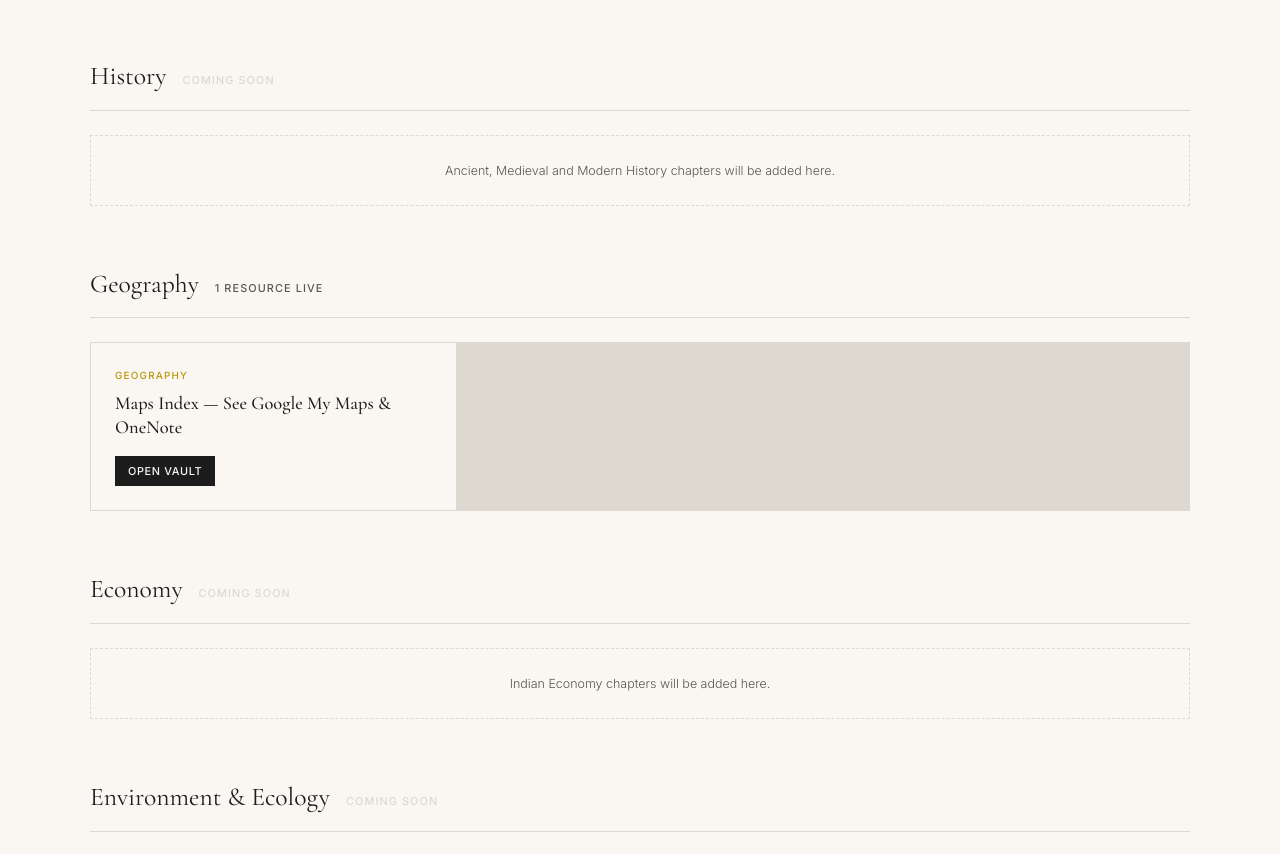
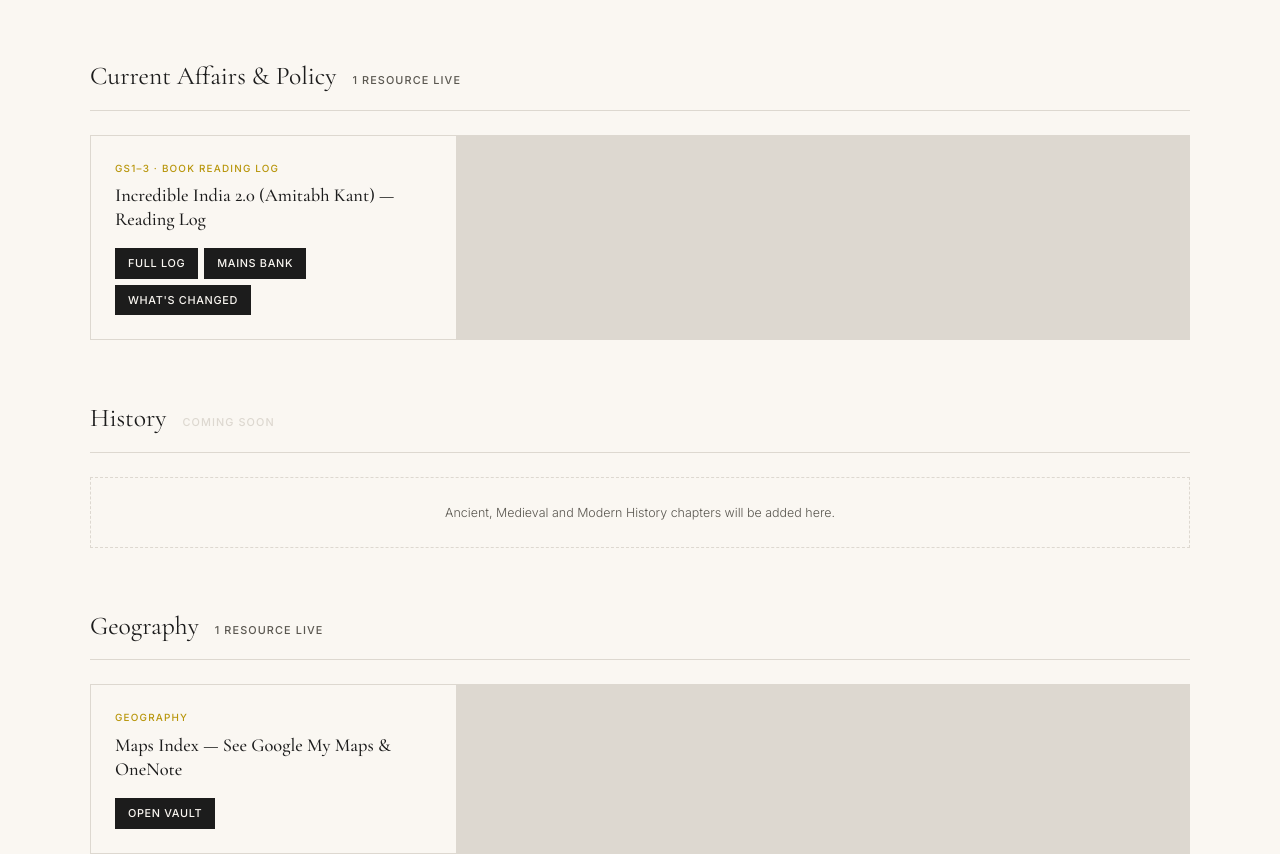
Before and after one commit to sanghamitrasahoocse/theworkingaspirant.github.io, a plain HTML site: page vault.html in a window 1280 px wide. Shown: the part 1135-1989 px from the top of the page. Drawn offline with nearby package versions, Linux system fonts and the light colour scheme.

Commit message:
Add files via upload

```diff
--- a/vault.html
+++ b/vault.html
@@ -220,6 +220,29 @@
       </div>
     </div>
 
+    <!-- CURRENT AFFAIRS & POLICY -->
+    <div class="subject-section" id="current-affairs">
+      <div class="subject-header">
+        <h2 class="subject-name">Current Affairs &amp; Policy</h2>
+        <span class="subject-count">1 resource live</span>
+      </div>
+
+      <div class="chapter-grid">
+
+        <!-- Incredible India 2.0 — LIVE -->
+        <div class="chapter-card">
+          <p class="chapter-number">GS1&ndash;3 &middot; Book Reading Log</p>
+          <p class="chapter-title">Incredible India 2.0 (Amitabh Kant) — Reading Log</p>
+          <div class="format-links">
+            <a class="format-link active-link" href="/incredible-india-notes.html">Full Log</a>
+            <a class="format-link active-link" href="/incredible-india-notes.html#mainsbank">Mains Bank</a>
+            <a class="format-link active-link" href="/incredible-india-notes.html#appendix">What's Changed</a>
+          </div>
+        </div>
+
+      </div>
+    </div>
+
     <!-- HISTORY -->
     <div class="subject-section" id="history">
       <div class="subject-header">
```
